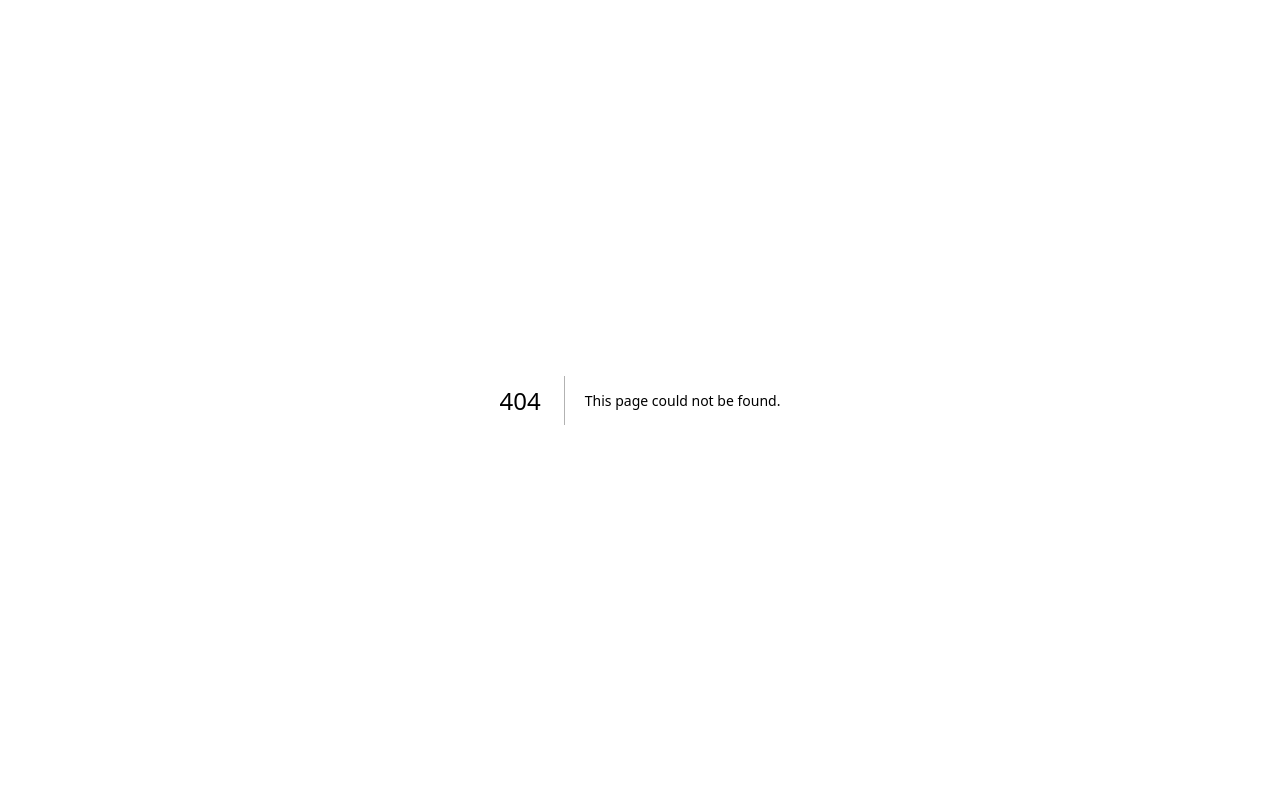
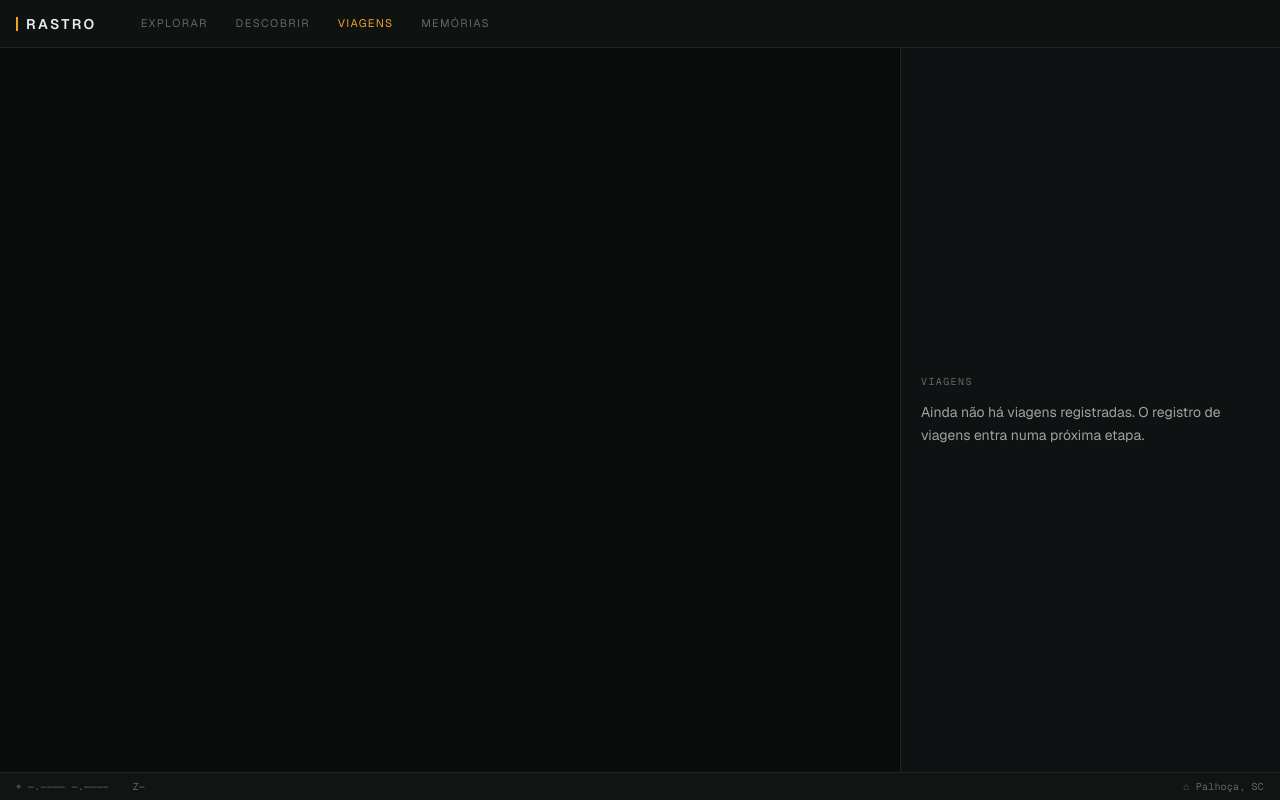
Before and after one commit to theusinshow/rastro, a Next.js app: page /viagens in a window 1280 px wide. Before the commit this address had no page. Built offline with nearby package versions, Linux system fonts and the light colour scheme.

Commit message:
feat: shell de layout e navegacao principal

```diff
--- /dev/null
+++ b/src/app/(app)/descobrir/page.tsx
@@ -0,0 +1,3 @@
+export default function DescobrirPage() {
+  return null
+}
--- /dev/null
+++ b/src/app/(app)/layout.tsx
@@ -0,0 +1,23 @@
+import { StatusBar } from '@/components/layout/StatusBar'
+import { TopBar } from '@/components/layout/TopBar'
+
+export default function AppLayout({
+  children,
+}: Readonly<{ children: React.ReactNode }>) {
+  return (
+    <div className="flex h-screen flex-col overflow-hidden bg-void">
+      <TopBar />
+
+      <div className="relative flex-1">
+        {/* Substituído pelo <MapCanvas /> na Tarefa 8. */}
+        <div className="absolute inset-0 bg-void" />
+
+        {/* Overlay das rotas. Não intercepta o mapa; cada painel reativa
+            pointer-events por conta própria. */}
+        <div className="pointer-events-none absolute inset-0">{children}</div>
+      </div>
+
+      <StatusBar />
+    </div>
+  )
+}
--- /dev/null
+++ b/src/app/(app)/memorias/page.tsx
@@ -0,0 +1,15 @@
+import { OverlayPanel } from '@/components/layout/OverlayPanel'
+
+export default function MemoriasPage() {
+  return (
+    <OverlayPanel side="right">
+      <div className="flex flex-1 flex-col justify-center gap-3 px-5">
+        <span className="instrument-label">Memórias</span>
+        <p className="text-sm leading-relaxed text-ink-muted">
+          As memórias aparecem aqui quando houver viagens concluídas, organizadas
+          por ano e mês.
+        </p>
+      </div>
+    </OverlayPanel>
+  )
+}
--- /dev/null
+++ b/src/app/(app)/page.tsx
@@ -0,0 +1,3 @@
+export default function ExplorePage() {
+  return null
+}
--- /dev/null
+++ b/src/app/(app)/viagens/page.tsx
@@ -0,0 +1,15 @@
+import { OverlayPanel } from '@/components/layout/OverlayPanel'
+
+export default function ViagensPage() {
+  return (
+    <OverlayPanel side="right">
+      <div className="flex flex-1 flex-col justify-center gap-3 px-5">
+        <span className="instrument-label">Viagens</span>
+        <p className="text-sm leading-relaxed text-ink-muted">
+          Ainda não há viagens registradas. O registro de viagens entra numa
+          próxima etapa.
+        </p>
+      </div>
+    </OverlayPanel>
+  )
+}
--- a/src/app/page.tsx
+++ /dev/null
@@ -1,19 +0,0 @@
-import { Button } from '@/components/ui/Button'
-import { Stat } from '@/components/ui/Stat'
-
-export default function Page() {
-  return (
-    <main className="flex min-h-screen flex-col items-start gap-6 p-12">
-      <span className="instrument-label">Rastro · verificação de tokens</span>
-      <div className="flex gap-6">
-        <Stat label="Distância" value="412" unit="km" />
-        <Stat label="Duração" value="8h32" />
-      </div>
-      <div className="flex gap-2">
-        <Button variant="solid">Encontrar destino</Button>
-        <Button>Quero conhecer</Button>
-        <Button disabled>Criar viagem</Button>
-      </div>
-    </main>
-  )
-}
--- /dev/null
+++ b/src/components/layout/OverlayPanel.tsx
@@ -0,0 +1,35 @@
+import { cn } from '@/lib/utils/cn'
+
+interface OverlayPanelProps {
+  side: 'left' | 'right'
+  /** Largura em pixels. Padrão: 380 à direita, 232 à esquerda. */
+  width?: number
+  className?: string
+  children: React.ReactNode
+}
+
+const SIDE_CLASS = {
+  left: 'left-0 border-r',
+  right: 'right-0 border-l',
+} as const
+
+export function OverlayPanel({
+  side,
+  width,
+  className,
+  children,
+}: OverlayPanelProps) {
+  return (
+    <aside
+      style={{ width: width ?? (side === 'right' ? 380 : 232) }}
+      className={cn(
+        'pointer-events-auto absolute top-0 bottom-0 flex flex-col',
+        'border-line bg-base/95 backdrop-blur-sm',
+        SIDE_CLASS[side],
+        className,
+      )}
+    >
+      {children}
+    </aside>
+  )
+}
--- /dev/null
+++ b/src/components/layout/StatusBar.tsx
@@ -0,0 +1,18 @@
+import { DEFAULT_ORIGIN_LABEL } from '@/mocks/user'
+
+export function StatusBar() {
+  return (
+    <footer
+      className="relative z-20 flex h-7 shrink-0 items-center gap-6
+                 border-t border-line bg-base px-4"
+    >
+      <span className="instrument-value text-[10px] text-ink-faint">
+        ⌖ —.———— —.————
+      </span>
+      <span className="instrument-value text-[10px] text-ink-faint">Z—</span>
+      <span className="ml-auto instrument-value text-[10px] text-ink-faint">
+        ⌂ {DEFAULT_ORIGIN_LABEL}
+      </span>
+    </footer>
+  )
+}
--- /dev/null
+++ b/src/components/layout/TopBar.tsx
@@ -0,0 +1,62 @@
+'use client'
+
+import Link from 'next/link'
+import { usePathname } from 'next/navigation'
+import { cn } from '@/lib/utils/cn'
+
+const NAV_ITEMS = [
+  { href: '/', label: 'Explorar' },
+  { href: '/descobrir', label: 'Descobrir' },
+  { href: '/viagens', label: 'Viagens' },
+  { href: '/memorias', label: 'Memórias' },
+] as const
+
+function isActive(pathname: string, href: string): boolean {
+  if (href === '/') return pathname === '/'
+  return pathname.startsWith(href)
+}
+
+export function TopBar() {
+  const pathname = usePathname()
+
+  return (
+    <header
+      className="relative z-20 flex h-12 shrink-0 items-center gap-8
+                 border-b border-line bg-base/85 px-4 backdrop-blur-sm"
+    >
+      <Link
+        href="/"
+        className="flex items-center gap-2 text-sm font-semibold
+                   tracking-[0.18em] text-ink uppercase"
+      >
+        <span aria-hidden className="h-3.5 w-0.5 bg-accent" />
+        Rastro
+      </Link>
+
+      <nav aria-label="Navegação principal">
+        <ul className="flex items-center gap-1">
+          {NAV_ITEMS.map((item) => {
+            const active = isActive(pathname, item.href)
+            return (
+              <li key={item.href}>
+                <Link
+                  href={item.href}
+                  aria-current={active ? 'page' : undefined}
+                  className={cn(
+                    'block px-3 py-1.5 text-[11px] uppercase tracking-[0.12em]',
+                    'transition-colors',
+                    active
+                      ? 'text-accent'
+                      : 'text-ink-faint hover:text-ink-muted',
+                  )}
+                >
+                  {item.label}
+                </Link>
+              </li>
+            )
+          })}
+        </ul>
+      </nav>
+    </header>
+  )
+}
```
Also changed, not shown: 1 other file (tests, documents, lock files or other folders).
